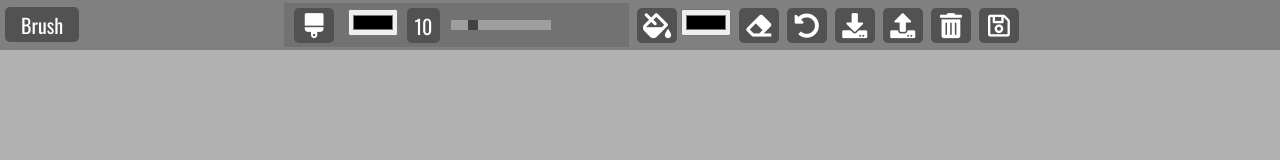
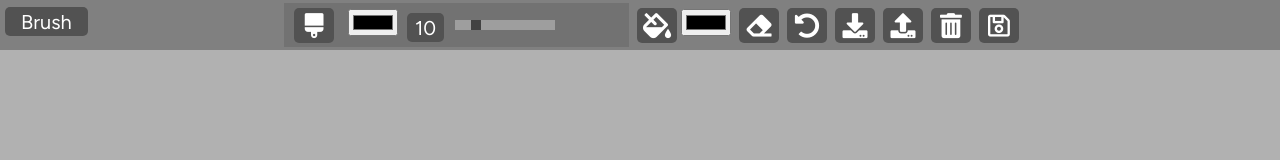
Before and after one commit to molano5858/paint-clone, a plain HTML site: page index.html in a window 1280 px wide. Drawn offline with nearby package versions, Linux system fonts and the light colour scheme.

Commit message:
Creating structure, get html elements in the js fil, creating styles

```diff
--- a/style.css
+++ b/style.css
@@ -1,5 +1,8 @@
-@import url("https://fonts.googleapis.com/css?family=Oswald&display=swap");
+@import url("https://fonts.googleapis.com/css2?family=Figtree:ital,wght@0,300;0,400;0,500;0,600;0,700;0,800;0,900;1,300;1,400;1,500;1,600;1,700;1,800;1,900&display=swap");
 
+:root {
+  --myFont: "Figtree", sans-serif;
+}
 * {
   box-sizing: border-box;
 }
@@ -7,7 +10,7 @@
 body {
   margin: 0;
   background-color: rgb(177, 177, 177);
-  font-family: Oswald, sans-serif;
+  font-family: var(--myFont);
   overflow: hidden;
 }
 
```
